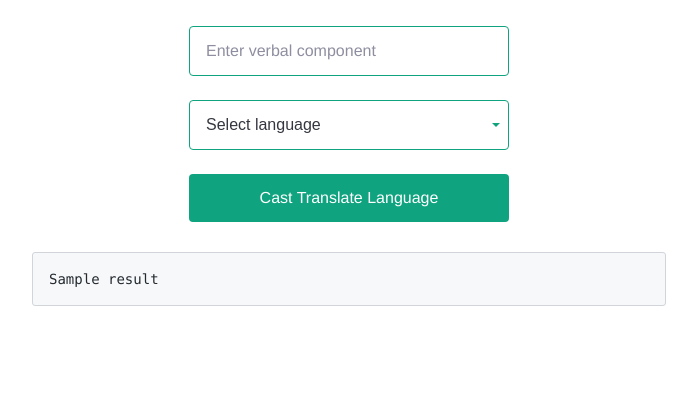
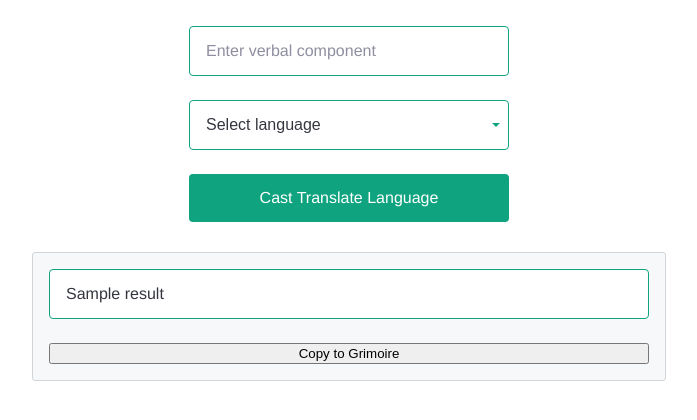
Before and after one commit to emiliopalmerini/helm_of_translating_languages, a Flask app: template templates/index.html in a window 1280 px wide. Shown: the part 358-778 px from the top of the page, without its empty margins (291-988 px from the left). Run offline with Flask 2, Linux system fonts and the light colour scheme; the template is opened without the code that fills it: most values are stand-ins (such as "Sample title", 1, 10 or a date in 2020); some web fonts are replaced.

Commit message:
feat: add copy to clipboard button
TODO: show copy button result

```diff
--- a/app.py
+++ b/app.py
@@ -1,5 +1,7 @@
 import os
-from flask import Flask, redirect, render_template, request, url_for
+
+import pyperclip
+from flask import Flask, redirect, render_template, request, url_for, jsonify
 import openai
 
 from translator import OpenAiTranslator
@@ -26,3 +28,10 @@ def index():
 
     result = request.args.get("result")
     return render_template("index.html", result=result)
+
+
+@app.route('/copy', methods=['POST'])
+def copy():
+    if request.method == 'POST':
+        form_value = request.form['my-input']
+        pyperclip.copy(form_value)
--- a/requirements.txt
+++ b/requirements.txt
@@ -8,8 +8,8 @@ idna==3.3
 itsdangerous==2.0.1
 Jinja2==3.0.2
 MarkupSafe==2.0.1
-numpy==1.21.3
-openai
+numpy==1.24.2
+openai~=0.27.2
 openpyxl==3.0.9
 pandas==1.3.4
 pandas-stubs==1.2.0.35
@@ -24,3 +24,4 @@ tqdm==4.62.3
 urllib3==1.26.7
 Werkzeug==2.0.2
 pytest==7.2.2
+pyperclip~=1.8.2
--- a/templates/index.html
+++ b/templates/index.html
@@ -21,11 +21,31 @@
         <option value="chinese">Chinese</option>
         <option value="japanese">Japanese</option>
     </select>
+    <input type="submit" value="Cast Translate Language"/>
+</form>
+{% if result %}
+    <form class="result" id="my-form">
+        <input type="text" name="result" id="my-result" value="{{ result }}"/>
+        <button type="button" id="copy-btn">Copy to Grimoire</button>
+    </form>
 
-    <input type="submit" value="Cast Translate Language" />
-  </form>
-  {% if result %}
-<div class="result">{{ result }}</div>
+    <script>
+        const copyBtn = document.getElementById('copy-btn');
+        copyBtn.addEventListener('click', async () => {
+            const resultEl = document.getElementById("my-result");
+            try {
+                await navigator.clipboard.writeText(resultEl.value);
+                const formData = new FormData(document.querySelector('form'));
+                const response = await fetch('/copy', {
+                    method: 'POST',
+                    body: formData
+                });
+            } catch (err) {
+                console.error('Failed to copy form value: ', err);
+            }
+        });
+    </script>
+
 {% endif %}
 
 </body>
```
